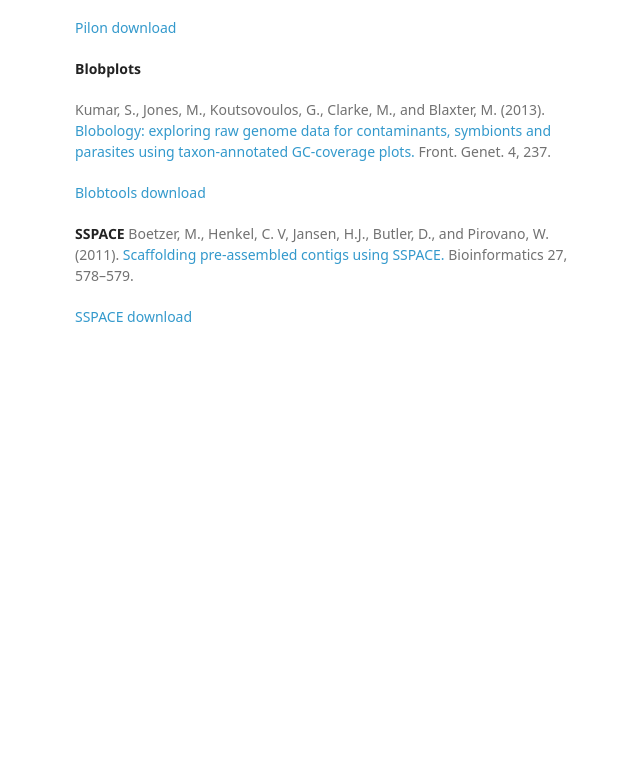
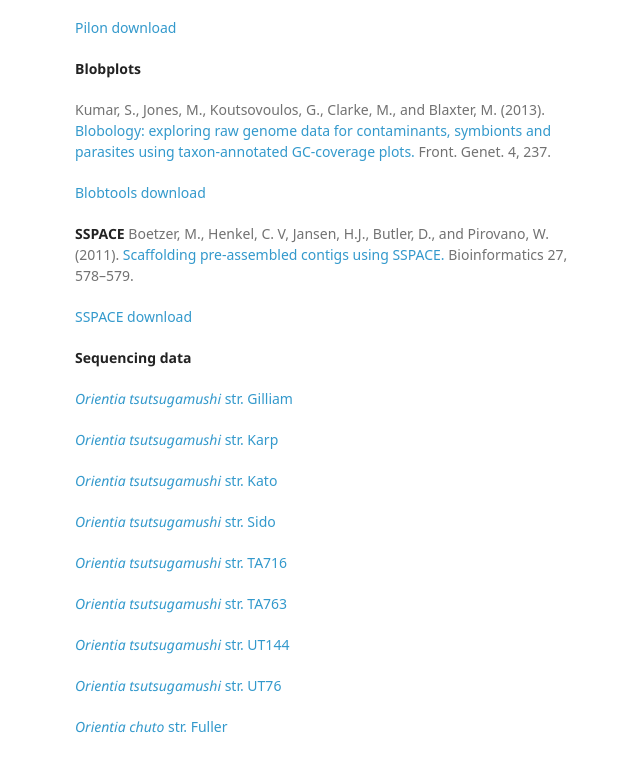
Before and after one commit to embatty/probgen2016, a plain HTML site: page index.html in a window 1280 px wide. Shown: the part 1574-2345 px from the top of the page, without its empty margins (495-1135 px from the left). Before the commit the page ends 1971 px from the top, so only its background shows below. Drawn offline with Linux system fonts and the light colour scheme; a web font is replaced by a local one.

```diff
--- a/index.html
+++ b/index.html
@@ -93,6 +93,26 @@
 Boetzer, M., Henkel, C. V, Jansen, H.J., Butler, D., and Pirovano, W. (2011). <a href="https://doi.org/10.1186/1471-2105-15-211">Scaffolding pre-assembled contigs using SSPACE.</a> Bioinformatics 27, 578–579.</p>
 
 <p><a href="https://github.com/nsoranzo/sspace_basic">SSPACE download</a></p>
+
+<p><strong>Sequencing data</strong></p>
+
+<p><a href="http://www.ebi.ac.uk/ena/data/view/PRJNA212442"><em>Orientia tsutsugamushi</em> str. Gilliam</a></p>
+
+<p><a href="http://www.ebi.ac.uk/ena/data/view/PRJNA212440"><em>Orientia tsutsugamushi</em> str. Karp</a></p>
+
+<p><a href="http://www.ebi.ac.uk/ena/data/view/PRJNA212441"><em>Orientia tsutsugamushi</em> str. Kato</a></p>
+
+<p><a href="http://www.ebi.ac.uk/ena/data/view/PRJNA212490"><em>Orientia tsutsugamushi</em> str. Sido</a></p>
+
+<p><a href="http://www.ebi.ac.uk/ena/data/view/PRJNA212457"><em>Orientia tsutsugamushi</em> str. TA716</a></p>
+
+<p><a href="http://www.ebi.ac.uk/ena/data/view/PRJNA212454"><em>Orientia tsutsugamushi</em> str. TA763</a></p>
+
+<p><a href="http://www.ebi.ac.uk/ena/data/view/PRJNA232539"><em>Orientia tsutsugamushi</em> str. UT144</a></p>
+
+<p><a href="http://www.ebi.ac.uk/ena/data/view/PRJNA212456"><em>Orientia tsutsugamushi</em> str. UT76</a></p>
+
+<p><a href="http://www.ebi.ac.uk/ena/data/view/PRJNA212443"><em>Orientia chuto</em> str. Fuller</a></p>
       </section>
       <footer>
         <p>This project is maintained by <a href="https://github.com/embatty">embatty</a></p>
```
Also changed, not shown: params.json (+1 -1 lines).
